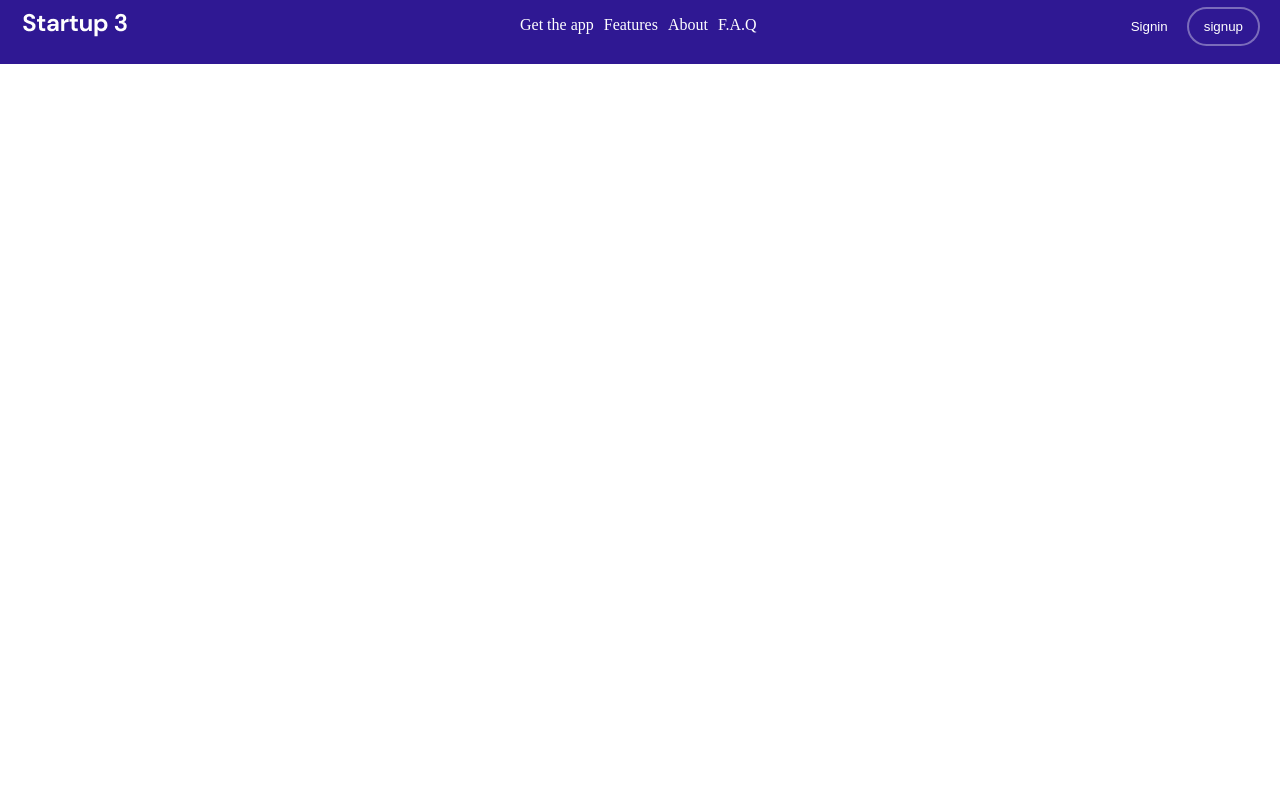
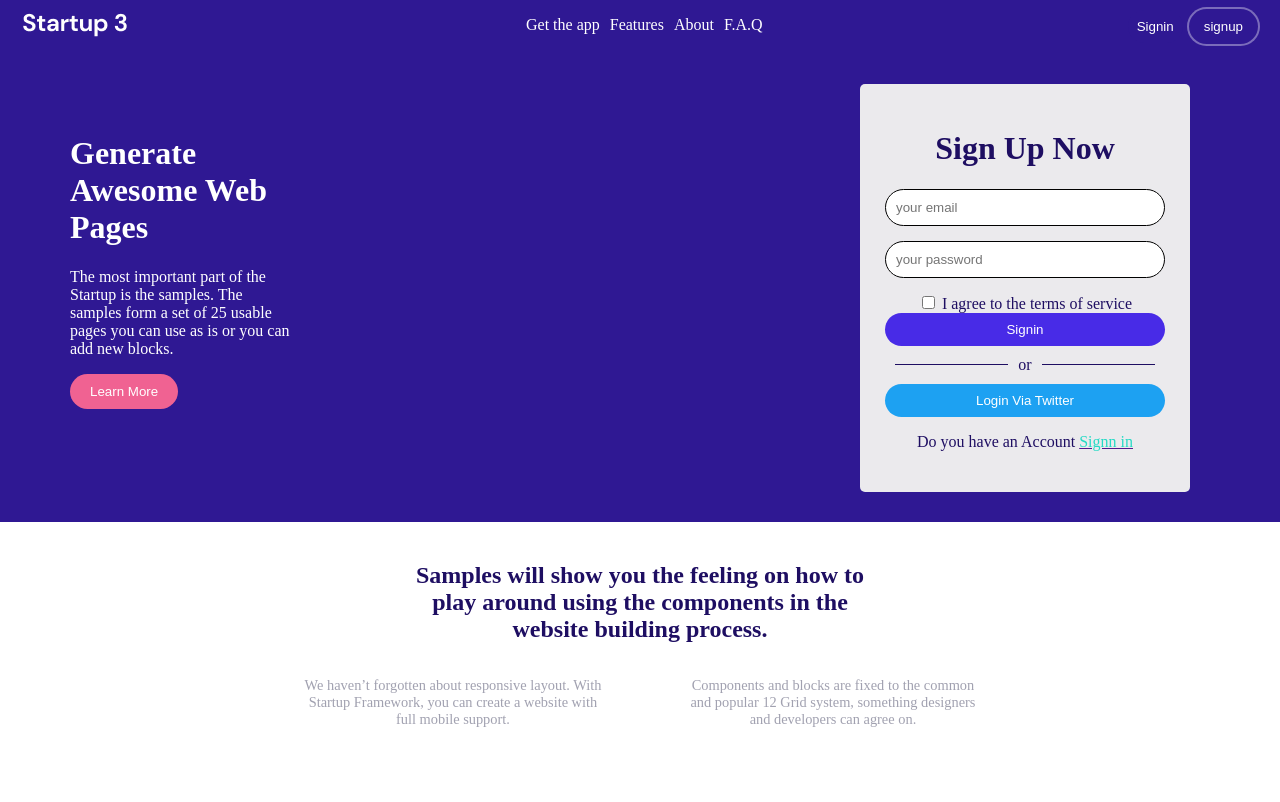
Before and after one commit to Qudkudos/html2, a plain HTML site: page index.html in a window 1280 px wide. Drawn offline with Linux system fonts and the light colour scheme.

Commit message:
contenthero

```diff
--- a/index.html
+++ b/index.html
@@ -24,5 +24,40 @@
             <button class="btn-signup">signup</button>
          </div>
     </header>
+    <div class="hero">
+        <div class="hero-left">
+            <h1>Generate <br> Awesome Web <br> Pages</h1>
+            <p>The most important part of the <br> Startup is the samples.
+                The <br>samples form a set of 25 usable <br> pages you
+                can use as is or you can <br> add new blocks.
+            </p>
+            <button class="Learn-More">Learn More</button>
+        </div>
+
+        <div class="hero-right">
+            <h1>Sign Up Now</h1>
+            <form>
+                <input type="email" placeholder="your email" required>
+                <input type="password" placeholder="your password" required>
+                <label>
+                    <input type="checkbox" required> I agree to the terms of service
+                </label>
+                <button type="submit" class="sign-in-btn">Signin</button>
+                <div class="separator">
+                    <hr><span>or</span><hr>
+                </div>
+                <button type="submit" class="Login-via-Twitter-btn">Login Via Twitter</button>
+                <p class="acc"> Do you have an Account <a href=""><span>Signn in</span></a></p>
+            </form>
+
+    </div>
+    </div>
+    <div class="content">
+        <h2>Samples will show you the feeling on how to <br> play around using the components in the <br> website building process.</h2>
+        <div class="con-p">
+            <p>We haven’t forgotten about responsive layout. With <br> Startup Framework, you can create a website with <br> full mobile support.</p>
+            <p>Components and blocks are fixed to the common <br> and popular 12 Grid system, something designers <br>and developers can agree on.</p>
+        </div>
+    </div>
 </body>
 </html>
--- a/style.css
+++ b/style.css
@@ -5,6 +5,7 @@
 html, body{
     padding: 0;
     margin: 0;
+    background-color: #2F1893;
 }
 header {
     display: flex;
@@ -46,3 +47,99 @@ nav ul li a {
 .logo-btn {
     line-height:3.3;
 }
+
+.hero{
+    background-color: #2F1893;
+    display: flex;
+    justify-content: space-between;
+    padding: 0 70px;
+}
+.btn-signin, btn-twi{
+    cursor: pointer;
+    border: 0;
+    color: #fff;
+    border-radius: 18px;
+    padding: 9px;
+
+
+}
+.hero-left {
+border-left: #2F1893;
+text-align: left;
+color: #fff;
+margin-top: 50px;
+margin-bottom: 0;
+}
+.Learn-More{
+    color: #fff;
+    background-color: #F06292;
+    padding: 10px 20px;
+    border: 20px;
+    border-radius: 20px;
+    cursor: pointer;
+    border: none;
+
+}
+.hero-right {
+    text-align: center;
+    padding: 25px;
+    border-radius: 5px;
+    background-color: #EBEAED;
+    color: #1E0E62;
+    margin: 20px 20px 30px;
+    width: 330px;
+    box-sizing: border-box;
+}
+.sign-in-btn, .Login-via-Twitter-btn{
+    border: 0;
+    color: #fff;
+    width: 100%;
+    border-radius: 18px;
+    padding: 9px;
+    background-color: #482BE7;
+}
+input[type="email"], input[type="password"] {
+    width: 100%;
+    padding: 10px;
+    margin-bottom: 15px;
+    border: 1px solid;
+    border-radius: 20px;
+}
+*{
+    box-sizing: border-box;
+}
+.separator{
+    display: flex;
+    align-items: center;
+    margin: 10px;
+}
+.separator hr{
+    flex-grow: 1;
+    border: none;
+    border-top: 1px solid;
+}
+.separator span{
+    padding: 0 10px;
+
+}
+.Login-via-Twitter-btn{
+    background-color: #1DA1F2;
+}
+.hero-right form p a span{
+    color: #25DAC5;
+
+}
+.content{
+    background-color: #fff;
+    text-align: center;
+    padding: 20px 10px;
+    color: #1E0E62;
+}
+.con-p{
+    display: flex;
+    justify-content: space-around;
+    margin-top: 15px;
+    font-size: 0.9em;
+    padding: 0 250px 40px;
+    color: #15143966;
+}
```
